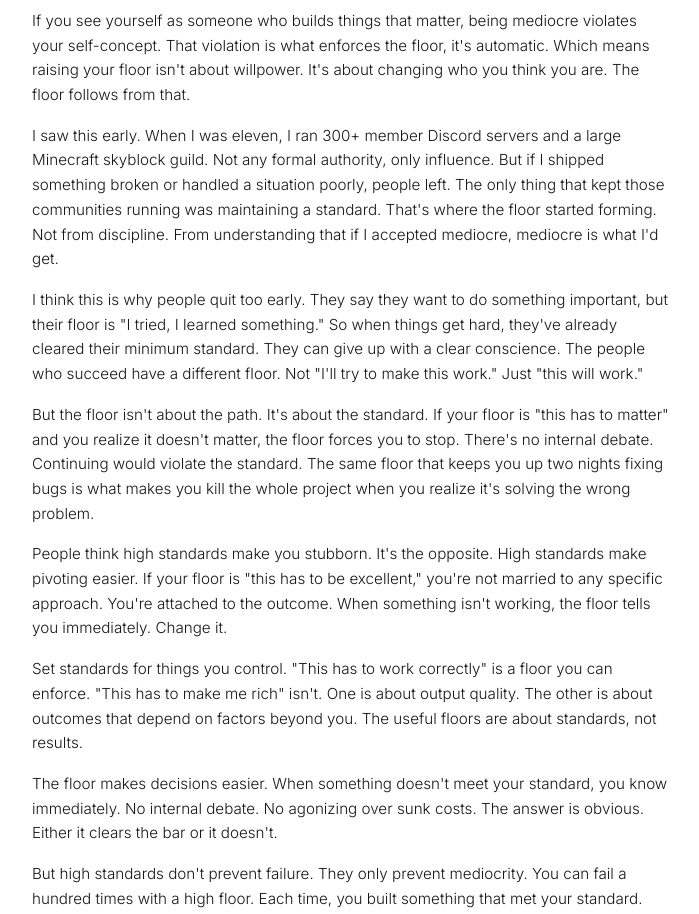
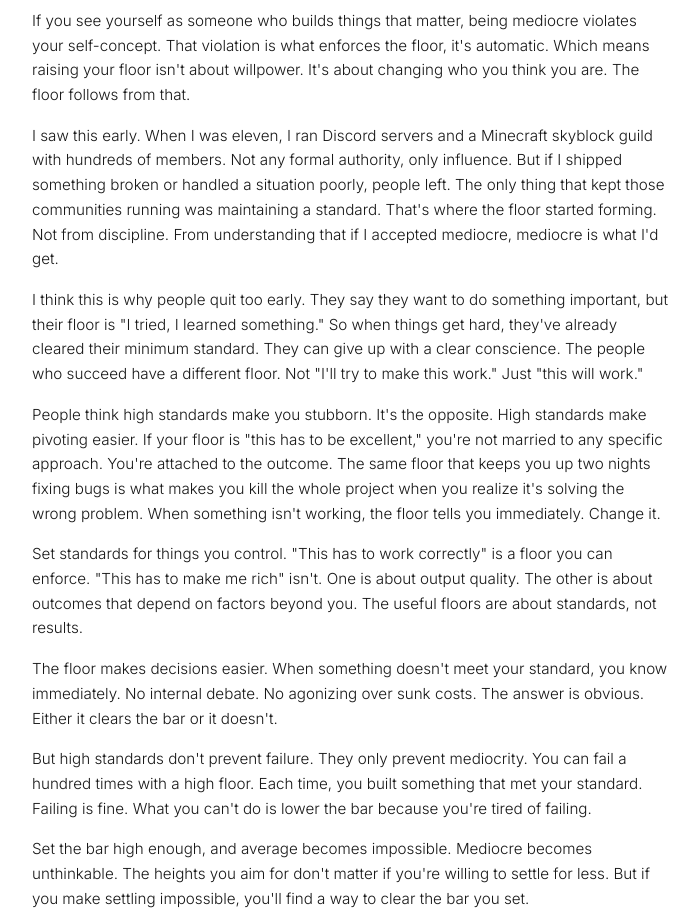
Before and after one commit to lance116/lances-portfolio, a Next.js app: page /writing/floor-in-the-sky in a window 1280 px wide. Shown: the part 780-1694 px from the top of the page, without its empty margins (288-987 px from the left). Built offline with nearby package versions, Linux system fonts and the light colour scheme.

Commit message:
new wording

```diff
--- a/app/writing/[id]/page.tsx
+++ b/app/writing/[id]/page.tsx
@@ -39,13 +39,11 @@ The floor doesn't come from discipline or motivation. It comes from identity. Fr
 
 If you see yourself as someone who builds things that matter, being mediocre violates your self-concept. That violation is what enforces the floor, it's automatic. Which means raising your floor isn't about willpower. It's about changing who you think you are. The floor follows from that.
 
-I saw this early. When I was eleven, I ran 300+ member Discord servers and a large Minecraft skyblock guild. Not any formal authority, only influence. But if I shipped something broken or handled a situation poorly, people left. The only thing that kept those communities running was maintaining a standard. That's where the floor started forming. Not from discipline. From understanding that if I accepted mediocre, mediocre is what I'd get.
+I saw this early. When I was eleven, I ran Discord servers and a Minecraft skyblock guild with hundreds of members. Not any formal authority, only influence. But if I shipped something broken or handled a situation poorly, people left. The only thing that kept those communities running was maintaining a standard. That's where the floor started forming. Not from discipline. From understanding that if I accepted mediocre, mediocre is what I'd get.
 
 I think this is why people quit too early. They say they want to do something important, but their floor is "I tried, I learned something." So when things get hard, they've already cleared their minimum standard. They can give up with a clear conscience. The people who succeed have a different floor. Not "I'll try to make this work." Just "this will work."
 
-But the floor isn't about the path. It's about the standard. If your floor is "this has to matter" and you realize it doesn't matter, the floor forces you to stop. There's no internal debate. Continuing would violate the standard. The same floor that keeps you up two nights fixing bugs is what makes you kill the whole project when you realize it's solving the wrong problem.
-
-People think high standards make you stubborn. It's the opposite. High standards make pivoting easier. If your floor is "this has to be excellent," you're not married to any specific approach. You're attached to the outcome. When something isn't working, the floor tells you immediately. Change it.
+People think high standards make you stubborn. It's the opposite. High standards make pivoting easier. If your floor is "this has to be excellent," you're not married to any specific approach. You're attached to the outcome. The same floor that keeps you up two nights fixing bugs is what makes you kill the whole project when you realize it's solving the wrong problem. When something isn't working, the floor tells you immediately. Change it.
 
 Set standards for things you control. "This has to work correctly" is a floor you can enforce. "This has to make me rich" isn't. One is about output quality. The other is about outcomes that depend on factors beyond you. The useful floors are about standards, not results.
 
```
